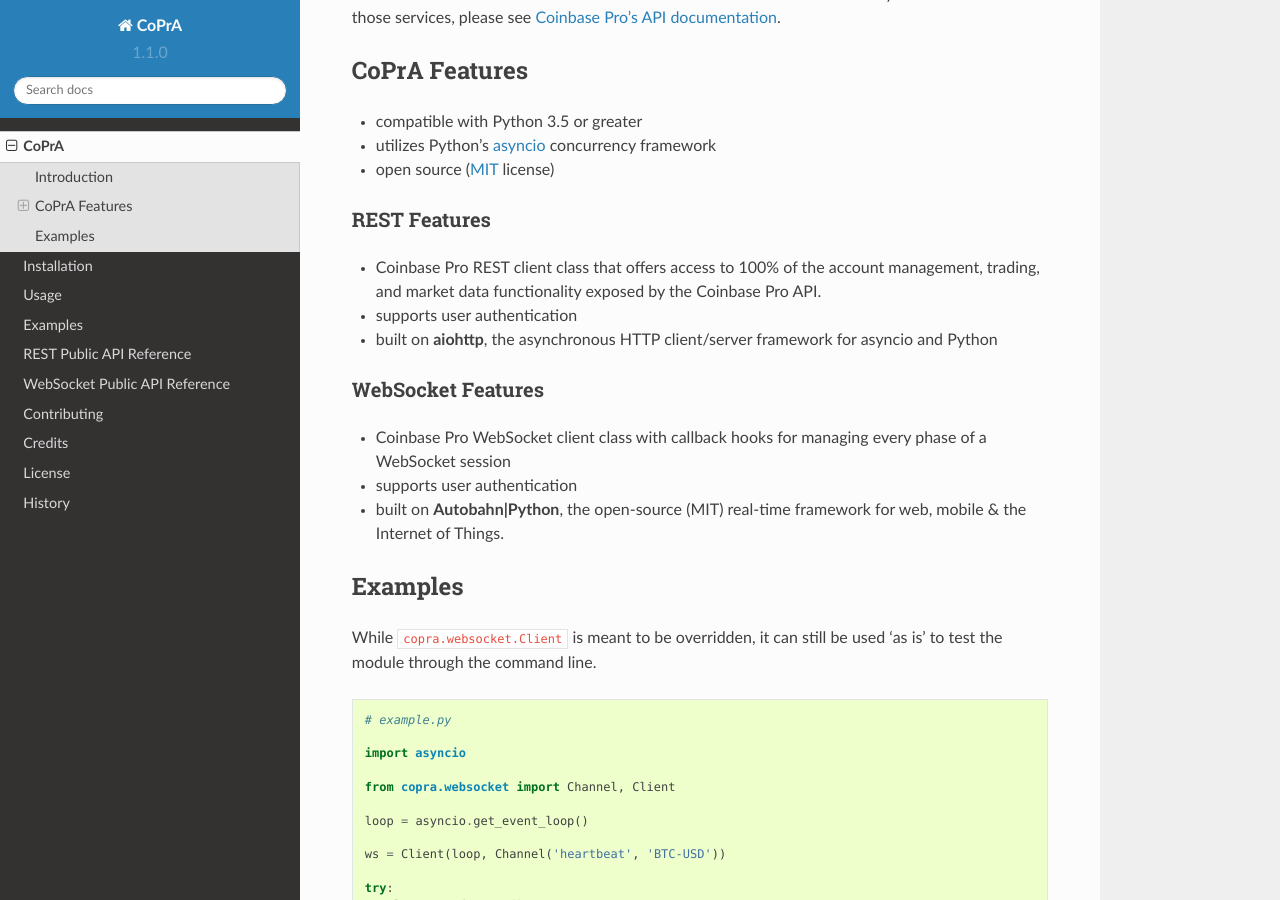
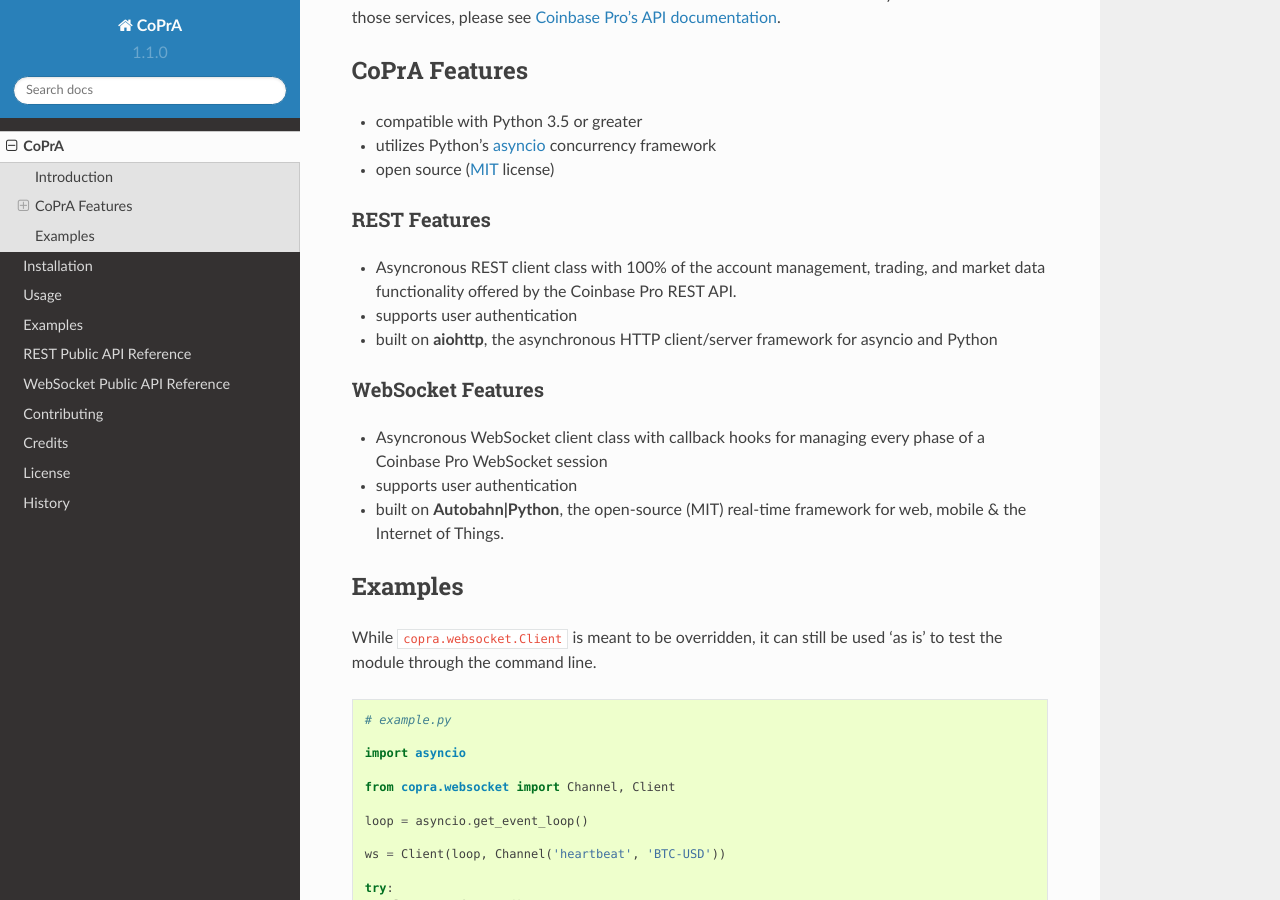
Before and after one commit to tpodlaski/copra, a Sphinx documentation site: the page built from docs/index.rst, in a window 1280 px wide and 900 px high, scrolled down 428 px. Built offline with Sphinx 7.4.7 and the Read the Docs theme 2.0.0, drawn with Linux system fonts in a browser that asks for light colours.

Commit message:
Update index.rst

```diff
--- a/docs/index.rst
+++ b/docs/index.rst
@@ -25,14 +25,14 @@
 REST Features
 +++++++++++++
 
-* Coinbase Pro REST client class that offers access to 100% of the account management, trading, and market data functionality exposed by the Coinbase Pro API.
+* Asyncronous REST client class with 100% of the account management, trading, and market data functionality offered by the Coinbase Pro REST API.
 * supports user authentication
 * built on **aiohttp**, the asynchronous HTTP client/server framework for asyncio and Python
 
 WebSocket Features
 ++++++++++++++++++
 
-* Coinbase Pro WebSocket client class with callback hooks for managing every phase of a WebSocket session
+* Asyncronous WebSocket client class with callback hooks for managing every phase of a Coinbase Pro WebSocket session
 * supports user authentication
 * built on **Autobahn|Python**, the open-source (MIT) real-time framework for web, mobile & the Internet of Things.
 
```
